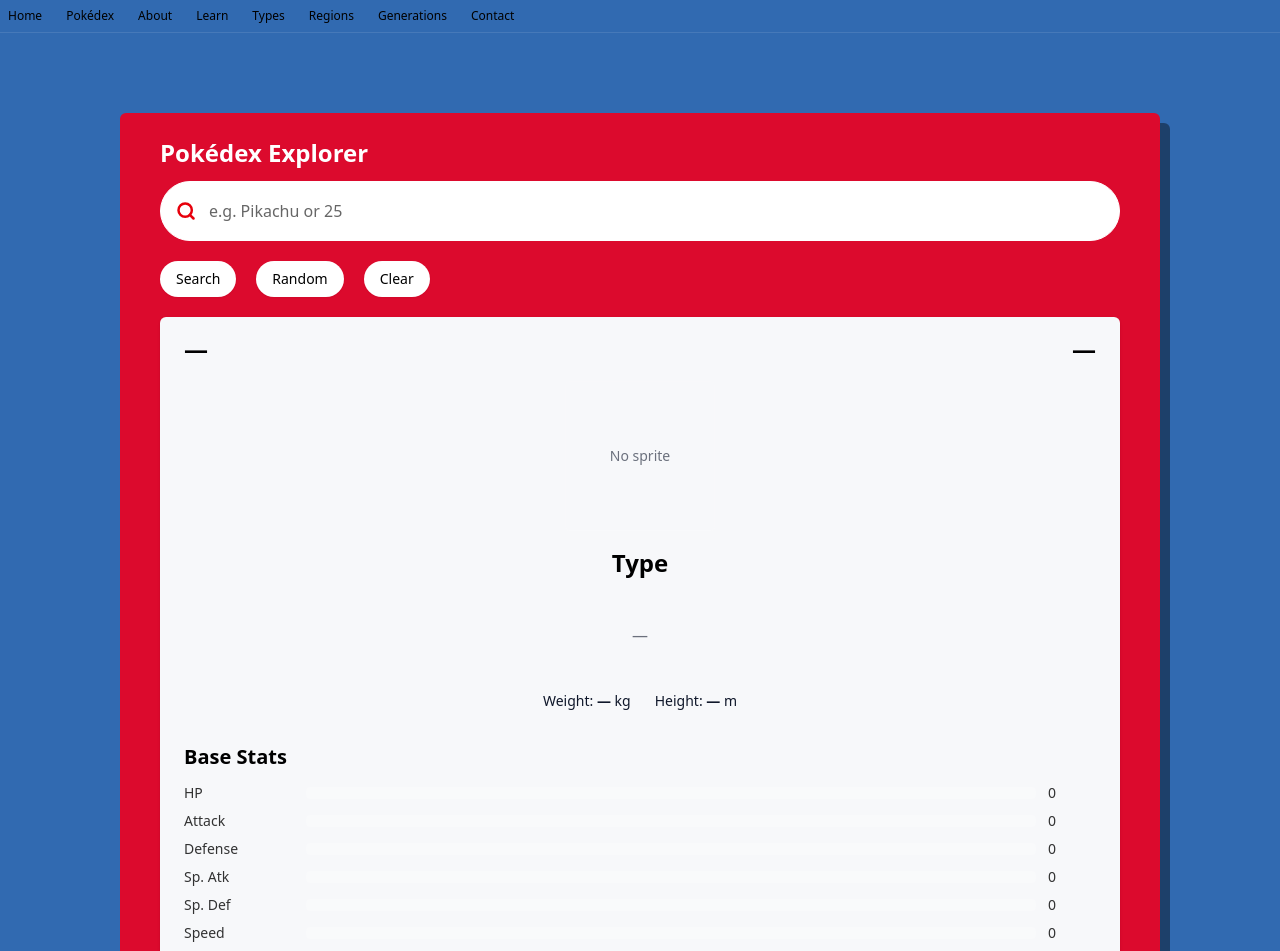
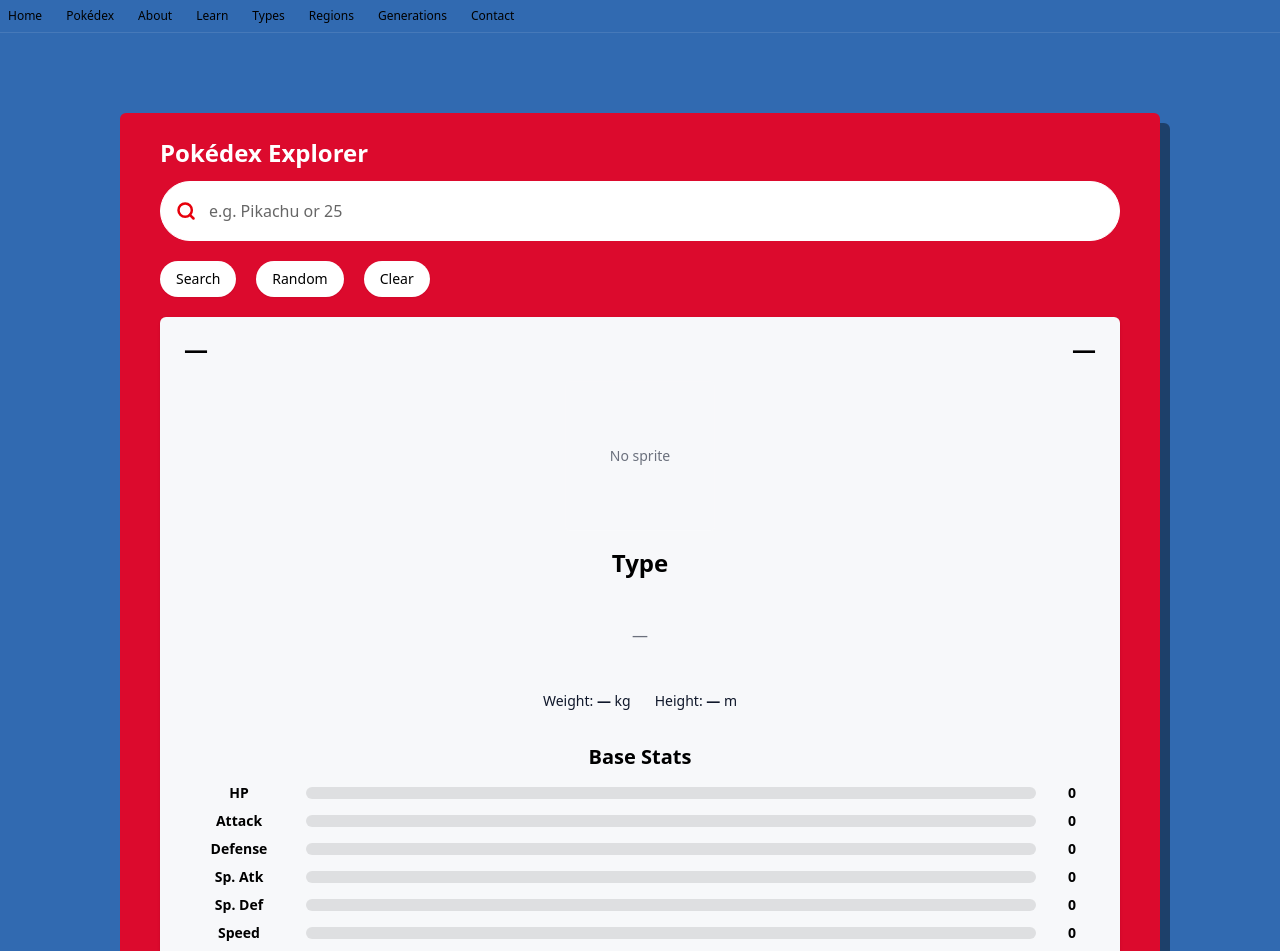
Before and after one commit to pschonffeldt/pokedex-2, a Next.js app: page /pokedex in a window 1280 px wide. Shown: the top 951 px of the page. Built offline with nearby package versions, Linux system fonts and the light colour scheme.

Commit message:
Finetune stat bar animations and optimized code to avoid mapping in the page component

```diff
--- a/src/app/pokedex/page.tsx
+++ b/src/app/pokedex/page.tsx
@@ -48,7 +48,7 @@ export default function App() {
 
     setIsLoading(true);
     setErrorMessage(null);
-    setPokemon(null);
+    // setPokemon(null);
 
     try {
       const requestUrl = `https://pokeapi-proxy.freecodecamp.rocks/api/pokemon/${encodeURIComponent(
@@ -124,9 +124,6 @@ export default function App() {
         />
 
         <ContentBlock>
-          {/* Optional: echo the query while debugging */}
-          {/* <p className="opacity-80">{searchText}</p> */}
-
           {/* Dynamic components */}
           <PokemonTitle name={titleName} id={titleId} />
 
@@ -134,7 +131,7 @@ export default function App() {
 
           <PokemonType types={typeNames} weight={weight} height={height} />
 
-          <PokemonStatsBars stats={statProps} />
+          <PokemonStatsBars apiStats={pokemon?.stats ?? []} />
         </ContentBlock>
       </ContentBlock>
     </main>
--- a/src/components/pokemon-stats-bars.tsx
+++ b/src/components/pokemon-stats-bars.tsx
@@ -1,17 +1,41 @@
 'use client';
 
-type StatName = 'hp' | 'attack' | 'defense' | 'special-attack' | 'special-defense' | 'speed';
+import { useMemo } from 'react';
 
-interface StatItem {
-  name: StatName;
-  base: number; // base_stat from API
-}
-interface Props {
-  stats: StatItem[]; // mapped/normalized in the page before passing
-}
+/**
+ * Pokémon Stats Bars
+ * ------------------
+ * Renders base-stat bars (HP / Atk / Def / SpA / SpD / Spe) with a smooth width animation.
+ * - Accepts PokeAPI's `pokemon.stats` shape directly → no mapping in the page component.
+ * - Uses a single tuple (STAT_KEYS) as the source of truth for both type safety and render order.
+ * - Numbers displayed are ALWAYS the real API values. We only clamp for the *visual width*.
+ * - Animation is an old→new `width` transition; optional staggering can be configured below.
+ *
+ * Notes for teammates:
+ * - If you want a different visual scale (e.g., canonical 255), tweak DEFAULT_MAX_BASE.
+ * - If you want simultaneous animation, set DEFAULT_STAGGER_MS = 0.
+ * - If you want faster/slower motion, adjust DEFAULT_DURATION_MS.
+ * - If you want per-stat accuracy (different visual max per stat), swap the single max
+ */
 
-const ORDER: StatName[] = ['hp', 'attack', 'defense', 'special-attack', 'special-defense', 'speed'];
-const LABELS: Record<StatName, string> = {
+/* ──────────────────────────────────────────────────────────────────────────────
+   1) Single source of truth: keys (order) → derived type
+   ───────────────────────────────────────────────────────────────────────────── */
+
+export const STAT_KEYS = [
+  'hp',
+  'attack',
+  'defense',
+  'special-attack',
+  'special-defense',
+  'speed',
+] as const;
+
+/** Union type derived from the tuple above; guarantees only valid stat names are used. */
+export type StatName = (typeof STAT_KEYS)[number];
+
+/** Human-friendly labels for the UI (left column). */
+const STAT_LABELS: Record<StatName, string> = {
   hp: 'HP',
   attack: 'Attack',
   defense: 'Defense',
@@ -20,36 +44,126 @@ const LABELS: Record<StatName, string> = {
   speed: 'Speed',
 };
 
-export default function PokemonStatsBars({ stats }: Props) {
-  // Compute a quick lookup for stable ordering.
-  const byName = Object.fromEntries(stats.map((s) => [s.name, s.base])) as Record<
-    StatName,
-    number | undefined
-  >;
-  const maxBase = 155; // common upper bound for base stats
+/* ──────────────────────────────────────────────────────────────────────────────
+   2) Props: accept PokeAPI shape directly (no mapping needed in page.tsx)
+   ───────────────────────────────────────────────────────────────────────────── */
+
+type ApiStat = {
+  base_stat: number; // e.g., 255 for Blissey HP
+  stat: { name: StatName | string }; // e.g., { name: "hp" }
+};
+
+interface Props {
+  /** Pass PokeAPI's `pokemon.stats` array directly. */
+  apiStats: ApiStat[];
+}
+
+/* ──────────────────────────────────────────────────────────────────────────────
+   3) Local visual config (safe to tweak)
+   ───────────────────────────────────────────────────────────────────────────── */
+
+/**
+ * Visual 100% scale.
+ * - Does NOT alter the numeric stat displayed; it only affects bar width.
+ * - Example:
+ *   - With DEFAULT_MAX_BASE = 125, base=125 → 100% width; base=62 → ~50% width.
+ *   - With DEFAULT_MAX_BASE = 255, base=255 → 100% width; base=125 → ~49% width.
+ */
+const DEFAULT_MAX_BASE = 125;
+
+/** Width transition duration (ms) for the old→new animation. */
+const DEFAULT_DURATION_MS = 1500;
+
+/**
+ * Per-bar delay (ms). Multiplied by the bar index: delay = index * DEFAULT_STAGGER_MS.
+ * - Set to 0 to animate all bars simultaneously.
+ */
+const DEFAULT_STAGGER_MS = 100;
+
+export default function PokemonStatsBars({ apiStats }: Props) {
+  /**
+   * Build a name→value lookup for O(1) access during render.
+   * - The PokeAPI stat `name` is a string; we guard with STAT_KEYS to keep only known stats.
+   * - Example shape: { hp: 255, attack: 10, ... }
+   */
+  const statsByName = useMemo(() => {
+    const map: Partial<Record<StatName, number>> = {};
+    for (const s of apiStats) {
+      // Coerce to our StatName union; filter out anything unexpected.
+      const key = s.stat.name as StatName;
+      if ((STAT_KEYS as readonly string[]).includes(key)) {
+        map[key] = s.base_stat;
+      }
+    }
+    return map;
+  }, [apiStats]);
 
   return (
+    // Stats container
     <div className="px-6 py-4">
-      <p className="text-xl font-bold text-black/100 mb-3">Base Stats</p>
+      {/* Section title */}
+      <p className="mb-3 text-xl font-bold text-black/100 text-center">Base Stats</p>
 
       <div className="flex flex-col gap-2">
-        {ORDER.map((n) => {
-          const val = byName[n] ?? 0;
-          const pct = Math.max(0, Math.min(100, Math.round((val / maxBase) * 100)));
+        {STAT_KEYS.map((statName, barIndex) => {
+          /**
+           * 1) Read the actual stat from the lookup; fallback to 0 if missing.
+           *    This is the REAL number we render and announce for accessibility.
+           */
+          const actualStatValue = statsByName[statName] ?? 0;
+
+          /**
+           * 2) Clamp ONLY for visual width so huge values don't overflow the bar.
+           *    IMPORTANT: we NEVER clamp the printed number.
+           */
+          const clampedForWidth = Math.min(
+            Math.max(actualStatValue, 0), // lower bound
+            DEFAULT_MAX_BASE // upper bound (visual only)
+          );
+
+          /**
+           * 3) Convert clamped value to a percentage for the bar width.
+           *    This percentage is what will animate on change (old→new).
+           */
+          const percentageWidth = Math.round((clampedForWidth / DEFAULT_MAX_BASE) * 100);
+
+          /**
+           * 4) Compute (optional) transition delay for a staggered effect.
+           *    If DEFAULT_STAGGER_MS is 0, we omit the delay entirely so all
+           *    bars start at the same time (no hidden 0.000s delay).
+           */
+          const hasStagger = DEFAULT_STAGGER_MS > 0;
+          const delayStyle = hasStagger ? `${barIndex * DEFAULT_STAGGER_MS}ms` : undefined;
 
           return (
-            <div key={n} className="grid grid-cols-[110px_1fr_48px] items-center gap-3">
-              <span className="text-sm text-black/80">{LABELS[n]}</span>
+            <div key={statName} className="grid grid-cols-[110px_1fr_48px] items-center gap-3">
+              {/* Left label (e.g., "HP") */}
+              <span className="text-sm text-black/100 font-bold text-center">
+                {STAT_LABELS[statName]}
+              </span>
 
-              <div className="h-3 rounded bg-white/20 overflow-hidden">
+              {/* Bar track */}
+              <div className="h-3 overflow-hidden rounded-2xl bg-black/10">
+                {/* Animated fill (width transitions from previous % to new %) */}
                 <div
-                  className="h-full bg-black/70"
-                  style={{ width: `${pct}%` }}
-                  aria-label={`${LABELS[n]} ${val}`}
+                  className="h-full bg-black/100"
+                  style={{
+                    width: `${percentageWidth}%`,
+                    transitionProperty: 'width', // only animate width
+                    transitionDuration: `${DEFAULT_DURATION_MS}ms`, // speed of the change
+                    transitionTimingFunction: 'cubic-bezier(.2,.9,.3,1)', // gentle "springy" feel
+                    ...(hasStagger ? { transitionDelay: delayStyle } : {}), // omit if no stagger
+                  }}
+                  // Accessibility: announce the real stat value, not the clamped one.
+                  aria-label={`${STAT_LABELS[statName]} ${actualStatValue}`}
+                  role="img"
                 />
               </div>
 
-              <span className="text-sm tabular-nums text-black/80">{val}</span>
+              {/* Right numeric value (always the real API number) */}
+              <span className="text-sm text-black/100 font-bold text-center">
+                {actualStatValue}
+              </span>
             </div>
           );
         })}
```
